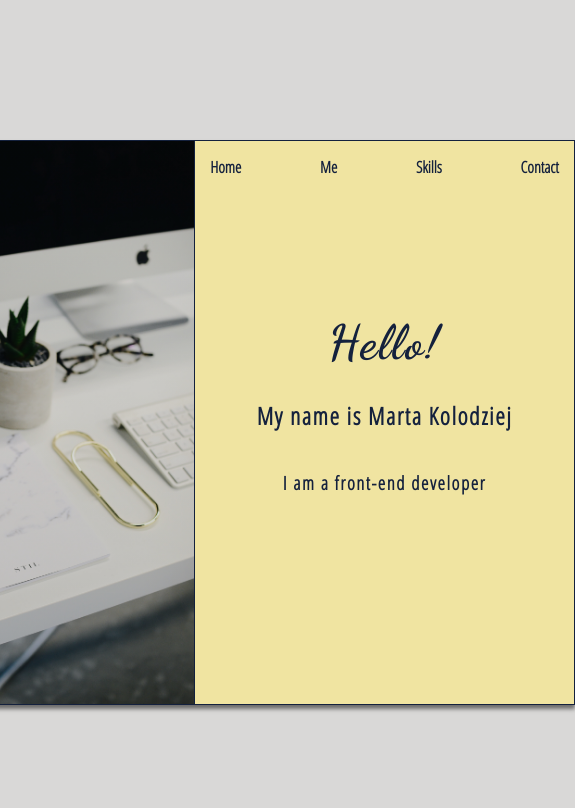
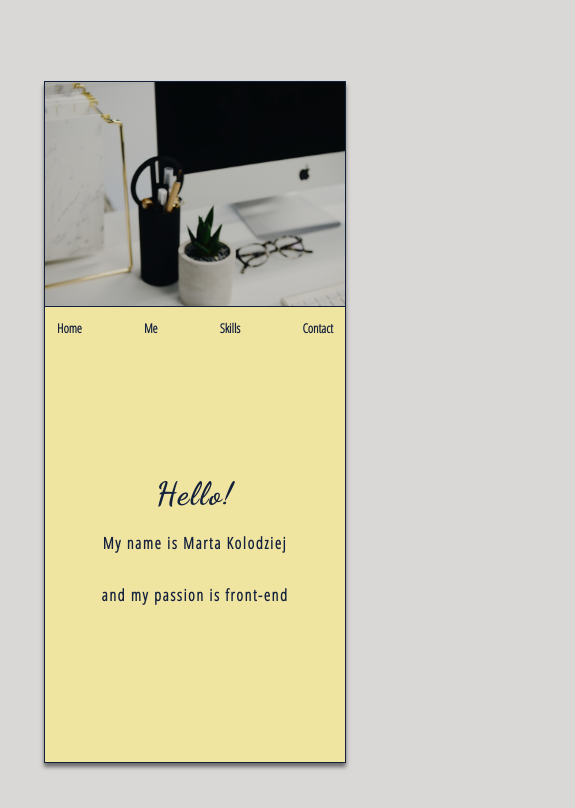
Before and after one commit to martakolodziej1/visiting-page-react, a React (Create React App) app in the folder visiting-page-react/: page / in a window 390 px wide. Shown: the top 808 px of the page, 575 px wide, since content can reach past the window. Built offline with nearby package versions, Linux system fonts and the light colour scheme.

Commit message:
Add media  queries and change content of Home component

```diff
--- a/visiting-page-react/src/components/Home.js
+++ b/visiting-page-react/src/components/Home.js
@@ -23,7 +23,7 @@ export default class Home extends Page {
                     <Navbar setNextPage = {this.setNextPage}/>
                     <h1 className="home">Hello!</h1>
                     <h2>My name is Marta Kolodziej</h2>
-                    <h3>I am a front-end developer</h3>
+                    <h3>and my passion is front-end</h3>
                 </div>
             </div>
         )
--- a/visiting-page-react/src/style/style.css
+++ b/visiting-page-react/src/style/style.css
@@ -182,3 +182,88 @@ form button {
     margin: 10%;
     font-family: 'Dancing Script', cursive;
 }
+
+@media only screen and (max-width: 768px) {
+    .box {
+        width: 280px;
+        height: 560px;
+    }
+
+    .image-side {
+        width: 280px;
+        height: 560px;
+    }
+
+    h1.home {
+        padding-top: 40%;
+    }
+}
+
+@media only screen and (max-width: 600px) {
+    .box {
+        width: 225px;
+        height: 460px;
+    }
+
+    .image-side {
+        width: 225px;
+        height: 460px;
+    }
+
+    button {
+        font-size: 0.8em;
+    }
+
+    h1.home {
+        font-size: 2em;
+        padding-top: 50%;
+    }
+
+    h1 {
+        font-size: 1.5em;
+    }
+
+    h2,
+    h3 {
+        font-size: 1em;
+    }
+
+    li,
+    p {
+        font-size: 0.75em;
+        margin: 0;
+    }
+
+    .thanks h1 {
+        font-size: 1.5em;
+    }
+}
+
+@media only screen and (max-width: 480px) {
+    .container {
+        display: flex;
+        flex-direction: column
+    }
+
+    .box {
+        width: 300px;
+        height: 455px;
+    }
+
+    .image-side {
+        width: 300px;
+        height: 225px;
+        border-right: none;
+        border-bottom: 1px solid #14213d;
+    }
+
+    h1.home {
+        padding-top: 40%;
+    }
+
+    li,
+    p {
+        font-size: 0.8em;
+        margin: 0;
+    }
+}
```
